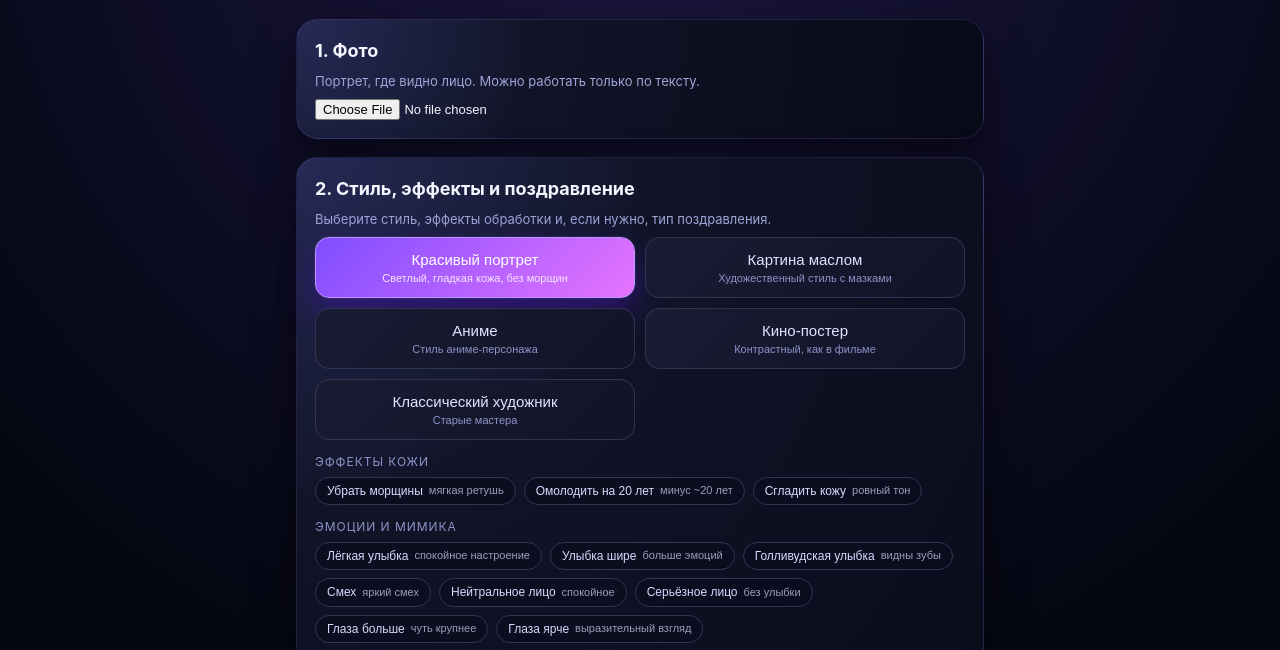
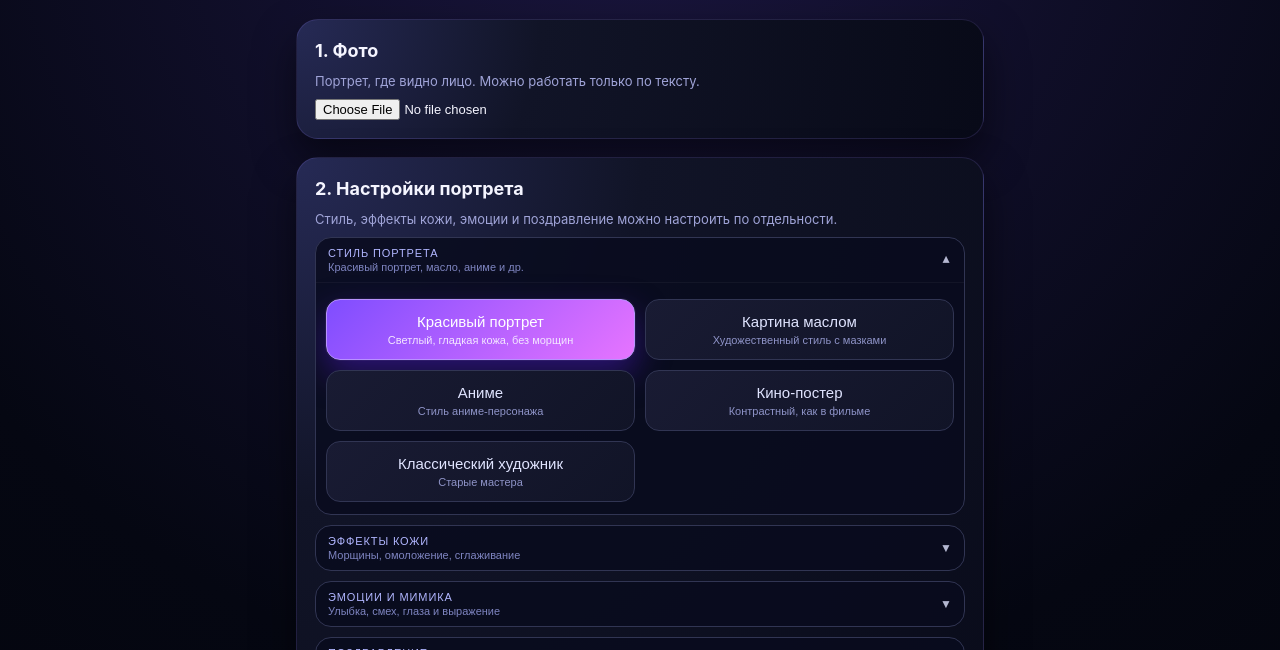
Before and after one commit to alexnehhajenko-hub/windowtosoul-site, a website: page index.html in a window 1280 px wide. Shown: the part 142-792 px from the top of the page. Drawn offline with Linux system fonts and the light colour scheme.

Commit message:
Update index.html

```diff
--- a/index.html
+++ b/index.html
@@ -101,7 +101,7 @@
       display: grid;
       grid-template-columns: repeat(2, minmax(0, 1fr));
       gap: 10px;
-      margin-top: 4px;
+      margin-top: 8px;
     }
 
     .style-btn {
@@ -245,16 +245,81 @@
       height: 14px;
     }
 
-    .effect-label {
-      margin-top: 14px;
-      font-size: 12px;
+    footer {
+      margin-top: 10px;
+      font-size: 11px;
+      color: #6f739f;
+      text-align: center;
+    }
+
+    /* -------- Раскрывающиеся секции (настройки) -------- */
+
+    .settings-section {
+      margin-top: 10px;
+      border-radius: 16px;
+      background: rgba(9, 11, 30, 0.85);
+      border: 1px solid #313553;
+      overflow: hidden;
+    }
+
+    .settings-toggle {
+      width: 100%;
+      padding: 9px 12px;
+      border: none;
+      outline: none;
+      background: transparent;
+      color: #e0e4ff;
+      font-size: 13px;
+      font-weight: 500;
+      display: flex;
+      align-items: center;
+      justify-content: space-between;
+      cursor: pointer;
+    }
+
+    .settings-toggle-label {
+      display: flex;
+      flex-direction: column;
+      align-items: flex-start;
+      gap: 2px;
+    }
+
+    .settings-toggle-title {
       text-transform: uppercase;
       letter-spacing: 0.08em;
-      color: #8e93c7;
+      font-size: 11px;
+      color: #b1b6ff;
     }
 
+    .settings-toggle-sub {
+      font-size: 11px;
+      color: #7e84c0;
+    }
+
+    .settings-toggle-indicator {
+      font-size: 12px;
+      opacity: 0.8;
+      transition: transform 0.15s ease-out;
+    }
+
+    .settings-toggle.open .settings-toggle-indicator {
+      transform: rotate(-180deg);
+    }
+
+    .settings-body {
+      display: none;
+      padding: 8px 10px 12px;
+      border-top: 1px solid rgba(255, 255, 255, 0.04);
+    }
+
+    .settings-body.open {
+      display: block;
+    }
+
+    /* Эффекты / поздравления */
+
     .effect-row {
-      margin-top: 8px;
+      margin-top: 6px;
       display: flex;
       flex-wrap: wrap;
       gap: 8px;
@@ -289,13 +354,6 @@
       background: radial-gradient(circle at top, #8b5dff, #26143f);
       color: #fff;
       box-shadow: 0 10px 18px rgba(76, 36, 150, 0.5);
-    }
-
-    footer {
-      margin-top: 10px;
-      font-size: 11px;
-      color: #6f739f;
-      text-align: center;
     }
 
     @media (min-width: 700px) {
@@ -333,13 +391,28 @@
       </div>
     </section>
 
-    <!-- Блок 2 — стиль + эффекты + поздравление -->
+    <!-- Блок 2 — настройки (все в раскрывающихся секциях) -->
     <section class="block">
-      <h2>2. Стиль, эффекты и поздравление</h2>
+      <h2>2. Настройки портрета</h2>
       <p class="helper">
-        Выберите стиль, эффекты обработки и, если нужно, тип поздравления.
+        Стиль, эффекты кожи, эмоции и поздравление можно настроить по отдельности.
       </p>
 
+      <!-- Стиль -->
+      <div class="settings-section">
+        <button
+          type="button"
+          class="settings-toggle open"
+          data-section="style"
+          onclick="toggleSection('style')"
+        >
+          <div class="settings-toggle-label">
+            <span class="settings-toggle-title">Стиль портрета</span>
+            <span class="settings-toggle-sub">Красивый портрет, масло, аниме и др.</span>
+          </div>
+          <span class="settings-toggle-indicator">▼</span>
+        </button>
+        <div class="settings-body open" id="section-style">
           <div class="style-btns">
             <button
               type="button"
@@ -391,8 +464,24 @@
               <span>Старые мастера</span>
             </button>
           </div>
+        </div>
+      </div>
 
-      <div class="effect-label">Эффекты кожи</div>
+      <!-- Эффекты кожи -->
+      <div class="settings-section">
+        <button
+          type="button"
+          class="settings-toggle"
+          data-section="skin"
+          onclick="toggleSection('skin')"
+        >
+          <div class="settings-toggle-label">
+            <span class="settings-toggle-title">Эффекты кожи</span>
+            <span class="settings-toggle-sub">Морщины, омоложение, сглаживание</span>
+          </div>
+          <span class="settings-toggle-indicator">▼</span>
+        </button>
+        <div class="settings-body" id="section-skin">
           <div class="effect-row">
             <button
               type="button"
@@ -424,8 +513,24 @@
               <span>ровный тон</span>
             </button>
           </div>
+        </div>
+      </div>
 
-      <div class="effect-label">Эмоции и мимика</div>
+      <!-- Эмоции и мимика -->
+      <div class="settings-section">
+        <button
+          type="button"
+          class="settings-toggle"
+          data-section="emotions"
+          onclick="toggleSection('emotions')"
+        >
+          <div class="settings-toggle-label">
+            <span class="settings-toggle-title">Эмоции и мимика</span>
+            <span class="settings-toggle-sub">Улыбка, смех, глаза и выражение</span>
+          </div>
+          <span class="settings-toggle-indicator">▼</span>
+        </button>
+        <div class="settings-body" id="section-emotions">
           <div class="effect-row">
             <button
               type="button"
@@ -507,8 +612,24 @@
               <span>выразительный взгляд</span>
             </button>
           </div>
+        </div>
+      </div>
 
-      <div class="effect-label">Поздравление (опционально)</div>
+      <!-- Поздравление -->
+      <div class="settings-section">
+        <button
+          type="button"
+          class="settings-toggle"
+          data-section="greeting"
+          onclick="toggleSection('greeting')"
+        >
+          <div class="settings-toggle-label">
+            <span class="settings-toggle-title">Поздравление</span>
+            <span class="settings-toggle-sub">Новый год, ДР, смешное, страшное</span>
+          </div>
+          <span class="settings-toggle-indicator">▼</span>
+        </button>
+        <div class="settings-body" id="section-greeting">
           <div class="effect-row">
             <button
               type="button"
@@ -517,7 +638,7 @@
               onclick="selectGreeting(this)"
             >
               Новый год
-          <span>новогодняя открытка</span>
+              <span>новогодний антураж</span>
             </button>
 
             <button
@@ -527,7 +648,7 @@
               onclick="selectGreeting(this)"
             >
               День рождения
-          <span>день рождения</span>
+              <span>праздничный фон</span>
             </button>
 
             <button
@@ -549,6 +670,8 @@
               Страшное
               <span>жуткий стиль</span>
             </button>
+          </div>
+        </div>
       </div>
 
       <textarea
@@ -622,7 +745,6 @@
 
       const alreadySelected = CURRENT_GREETING === value;
 
-      // Сброс всех
       document
         .querySelectorAll(".greeting-btn")
         .forEach((b) => b.classList.remove("active"));
@@ -634,6 +756,21 @@
 
       CURRENT_GREETING = value;
       button.classList.add("active");
+    }
+
+    // Раскрытие/сворачивание секций настроек
+    function toggleSection(name) {
+      const body = document.getElementById("section-" + name);
+      if (!body) return;
+      const isOpen = body.classList.contains("open");
+      body.classList.toggle("open", !isOpen);
+
+      const toggleBtn = document.querySelector(
+        '.settings-toggle[data-section="' + name + '"]'
+      );
+      if (toggleBtn) {
+        toggleBtn.classList.toggle("open", !isOpen);
+      }
     }
 
     // Уменьшение фото до ~1024px по большей стороне
```
Lines whose indentation alone changed are shown as unchanged.
